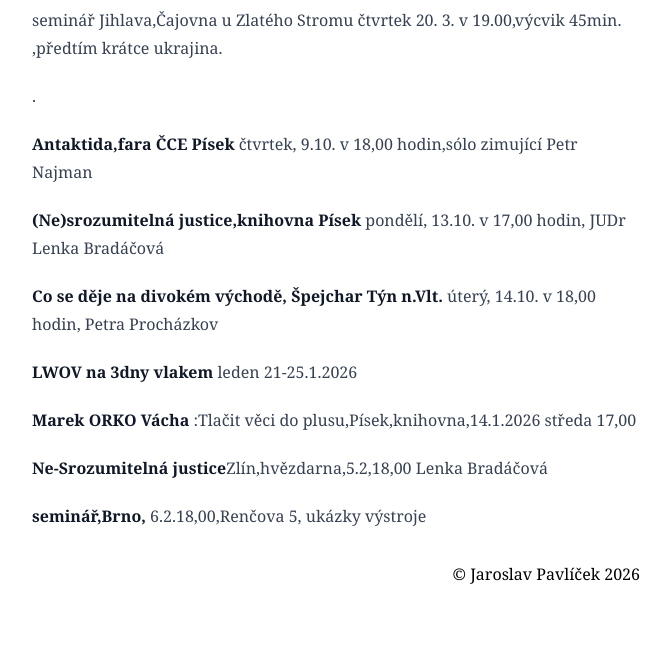
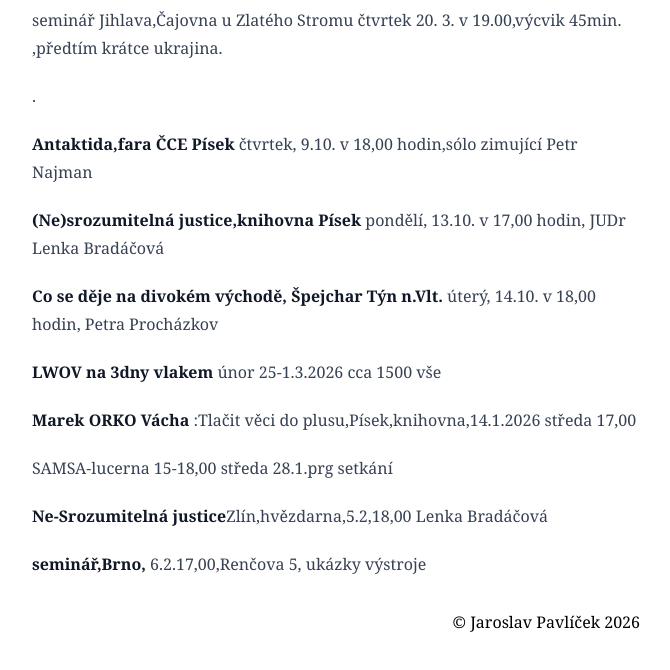
Before and after one commit to valekjo/jaroslav-pavlicek.cz, an Astro site: page /aktuality in a window 1280 px wide. Shown: the part 130-800 px from the top of the page, without its empty margins (304-974 px from the left). Built offline with nearby package versions, Linux system fonts and the light colour scheme; Astro itself is replaced by a stand-in of ours.

Commit message:
Update aktuality.md

```diff
--- a/src/pages/aktuality.md
+++ b/src/pages/aktuality.md
@@ -23,10 +23,12 @@ pondělí, 13.10. v 17,00 hodin, JUDr Lenka Bradáčová
 úterý, 14.10. v 18,00 hodin, Petra Procházkov
 
 
-**LWOV na 3dny vlakem** leden 21-25.1.2026
+**LWOV na 3dny vlakem** únor 25-1.3.2026 cca 1500 vše
 
 **Marek ORKO Vácha** :Tlačit věci do plusu,Písek,knihovna,14.1.2026 středa 17,00
 
+SAMSA-lucerna 15-18,00 středa 28.1.prg  setkání
+
 **Ne-Srozumitelná justice**Zlín,hvězdarna,5.2,18,00 Lenka Bradáčová
 
-**seminář,Brno,** 6.2.18,00,Renčova 5, ukázky výstroje
+**seminář,Brno,** 6.2.17,00,Renčova 5, ukázky výstroje
```
